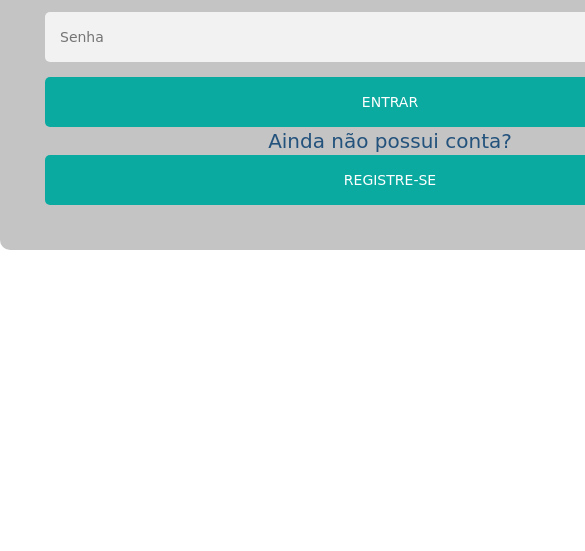
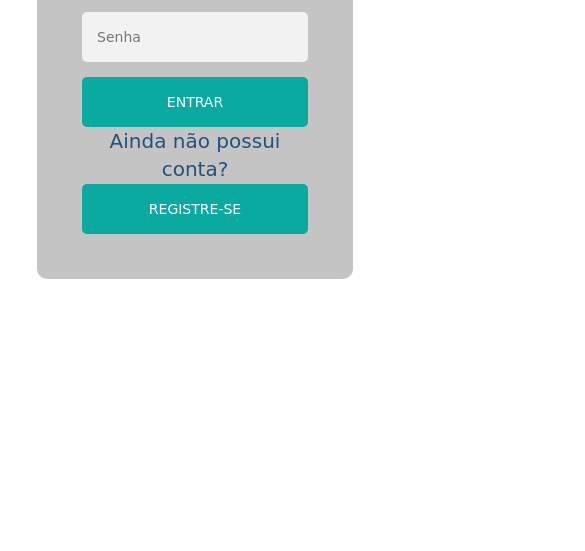
Before and after one commit to Fernandabitten/dobem, a website: page view/sign-in.html in a window 390 px wide. Shown: the part 293-844 px from the top of the page, 585 px wide, since content can reach past the window. Drawn offline with nearby package versions, Linux system fonts and the light colour scheme.

Commit message:
login-responsivo

```diff
--- a/static/styles/sign-style.css
+++ b/static/styles/sign-style.css
@@ -15,7 +15,7 @@ body {
   padding: 3% 0 0;
   margin: auto;
   font-family: 'Comfortaa', cursive;
-  width: clamp(25%, 100%, 600%);
+  width: clamp(30px, 90%, 900px);
 
 }
 
@@ -29,6 +29,7 @@ body {
   margin: 0 auto 100px;
   padding: 45px;
   text-align: center;
+  width: clamp(30px, 90%, 900px);
 }
 
 .form input {
```
